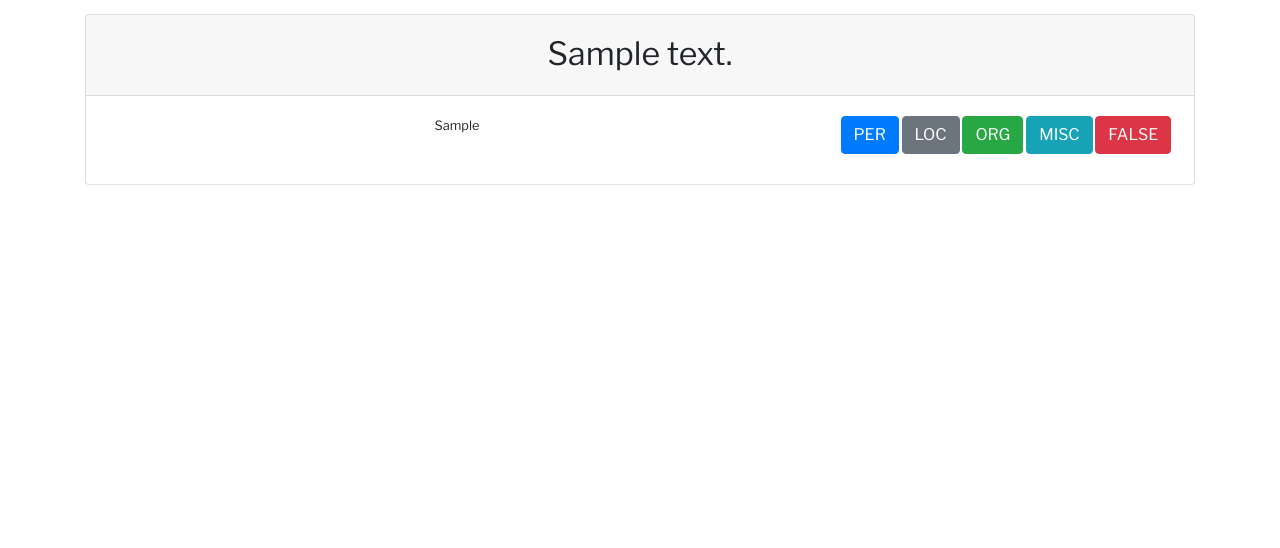
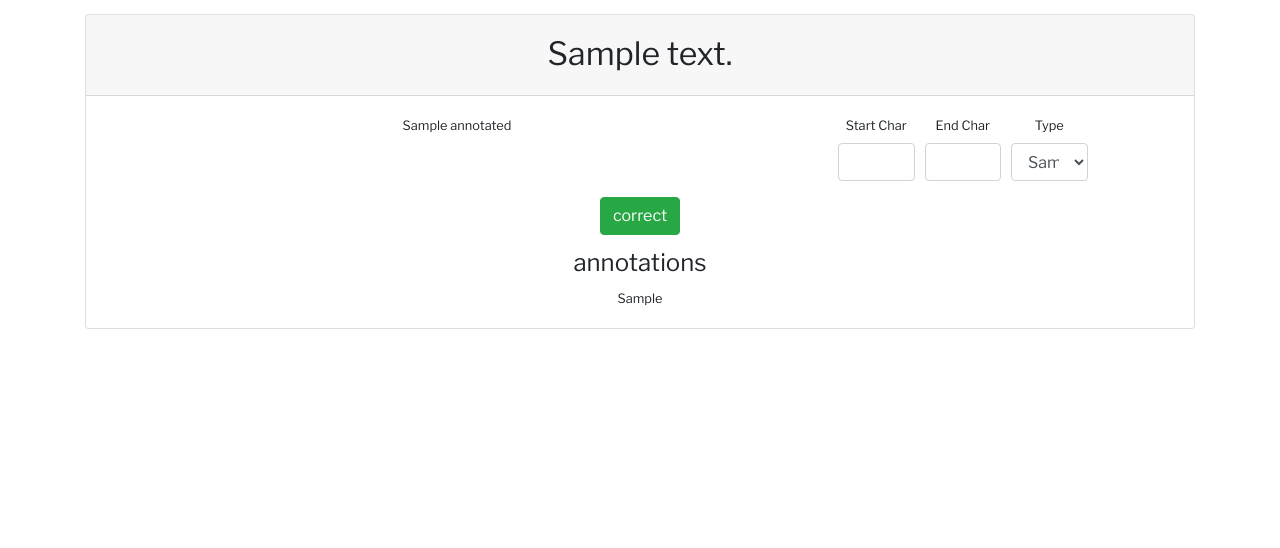
Before and after one commit to acdh-oeaw/ner-annotator, a Django app: template annotations/templates/annotations/nersample_detail.html in a window 1280 px wide. Shown: the part 56-604 px from the top of the page. Run offline with Django 3.2, Linux system fonts and the light colour scheme; the template is opened without the code that fills it: most values are stand-ins (such as "Sample title", 1, 10 or a date in 2020); data that the repository does not hold is empty; some libraries are stand-ins or nearby versions.

Commit message:
some work on javascript

```diff
--- a/annotations/templates/annotations/nersample_detail.html
+++ b/annotations/templates/annotations/nersample_detail.html
@@ -55,22 +55,46 @@
     <div class="card-body" style="text-align: center">
         <div class="row">
             <div class="col-md-12">
+                <form id="annos">
                     {% for x in object.make_html_samples %}
                         <div class="row">
                             <div class="col-md-8">
-                            {{ x|safe }}
+                                {{ x.annotated|safe }}
                             </div>
-                        <hr />
+
                             <div class="col-md-4">
-                            <button type="button" class="btn btn-primary">PER</button>
-                            <button type="button" class="btn btn-secondary">LOC</button>
-                            <button type="button" class="btn btn-success">ORG</button>
-                            <button type="button" class="btn btn-info">MISC</button>
-                            <button type="button" class="btn btn-danger">FALSE</button>
+                                <div class="form-row">
+                                    <div class="form-group col-md-3">
+                                        <label for="start_char">Start Char</label>
+                                        <input class="form-control" name="start_char-{{ forloop.counter0 }}" type="number" value="{{ x.start }}" id="start_char-{{ forloop.counter0 }}">
+                                    </div>
+                                    <div class="form-group col-md-3">
+                                        <label for="end_char">End Char</label>
+                                        <input class="form-control" name="end_char-{{ forloop.counter0 }}" type="number" value="{{ x.end }}" id="end_char-{{ forloop.counter0 }}">
+                                    </div>
+                                    <div class="form-group col-md-3">
+                                        <label for="ent_type">Type</label>
+                                        <select class="form-control" name="ent_type-{{ forloop.counter0 }}" id="ent_type-{{ forloop.counter0 }}">
+                                            <option value="{{ x.ent }}" selected>{{ x.ent }}</option>
+                                            <option value="PER">PER</option>
+                                            <option value="LOC">LOC</option>
+                                            <option value="MISC">MISC</option>
+                                            <option value="FALSE">FALSE</option>
+                                        </select>
+                                    </div>
+                                </div>
                             </div>
                         </div>
                     {% endfor %}
+                    <input type="submit" name="status" value="correct" class="btn btn-success"></input>
+                </form>
             </div>
+        </div>
+        <div>
+            <legend>
+                annotations
+            </legend>
+            {{ object.entity_json|safe }}
         </div>
 
         <!--change history collapse button-->
@@ -94,4 +118,37 @@
     </div>
 </div>
 </div>
+<script>
+
+    var myForm = document.getElementById('annos');
+    myForm.addEventListener('submit', function(event)
+    {
+        event.preventDefault();
+        var formData = new FormData(myForm),
+            result = {};
+
+        for (var entry of formData.entries())
+        {
+            result[entry[0]] = entry[1];
+        }
+
+        var items = Object.values(result);
+        var arrays = [], size = 3;
+        while (items.length > 0)
+            arrays.push(items.splice(0, size));
+
+        var final = {};
+        final.entities = [];
+
+        arrays.forEach(function(element) {
+            if (element[2] != 'FALSE') {
+                final.entities.push(element)
+            }
+            console.log(element[2]);
+        });
+        console.log(final);
+
+    });
+
+</script>
 {% endblock %}
```
Also changed, not shown: annotations/models.py (+17 -3 lines). Lines whose indentation alone changed are shown as unchanged.
